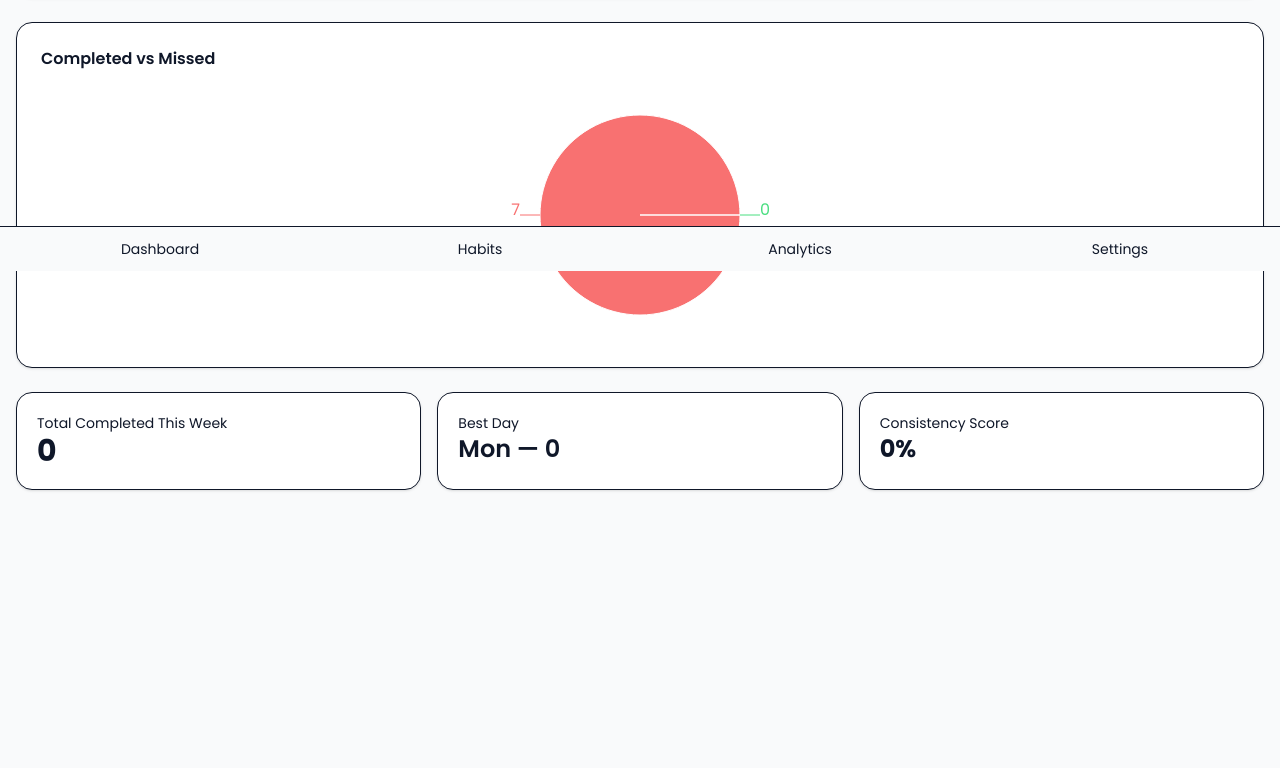
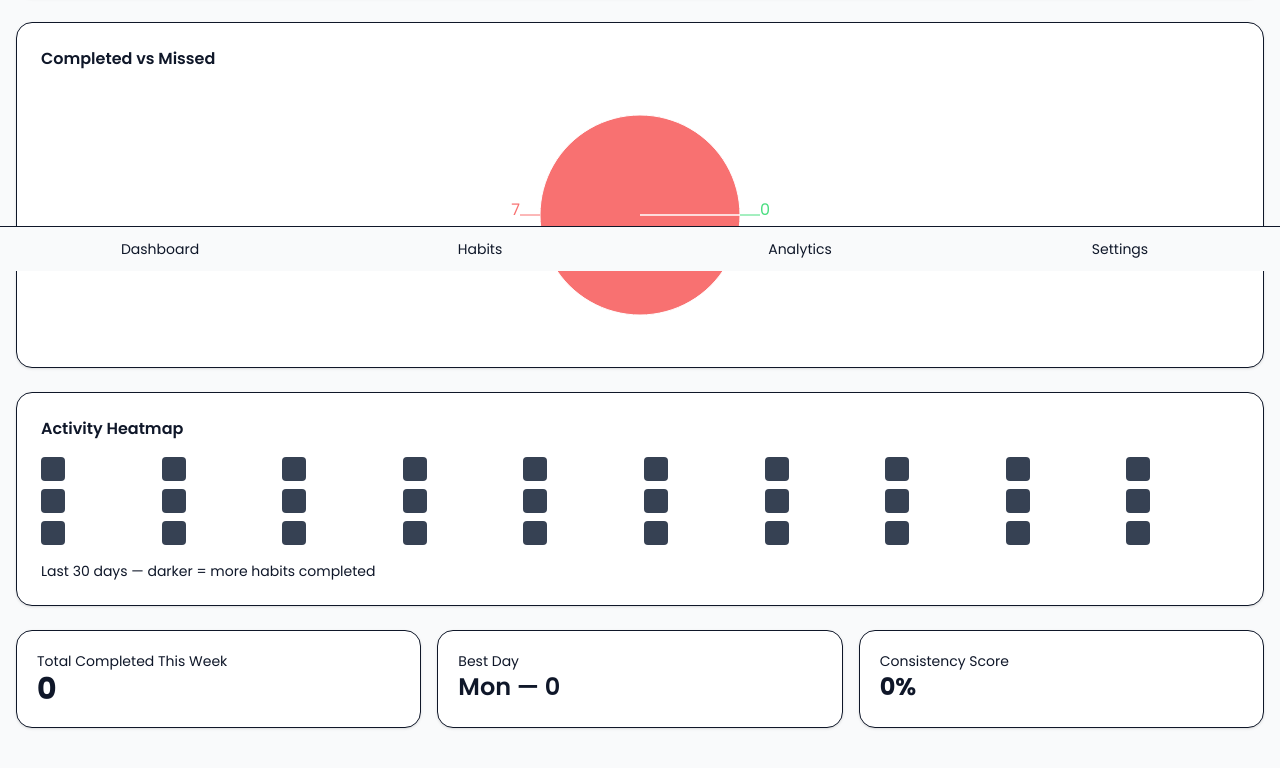
Before and after one commit to MohamedZaki599/Habit-Discipline-Tracker, a React (Vite) app: page /analytics in a window 1280 px wide. Shown: the part 529-1297 px from the top of the page. Before the commit the page ends 1099 px from the top, so only its background shows below. Built offline with nearby package versions, Linux system fonts and the light colour scheme.

Commit message:
feat(analytics): added 30-day activity heatmap visualization

```diff
--- /dev/null
+++ b/src/components/Heatmap.tsx
@@ -0,0 +1,50 @@
+import { useHabits } from "@/context/HabitContext"
+
+export default function Heatmap() {
+	const { logs } = useHabits()
+
+	// last 30 days
+	const days = Array.from({ length: 30 })
+		.map((_, i) => {
+			const d = new Date()
+			d.setDate(d.getDate() - i)
+			return d.toISOString().split("T")[0]
+		})
+		.reverse()
+
+	const data = days.map((date) => {
+		const count = logs.filter((l) => l.date === date).length
+		return { date, count }
+	})
+
+	const getColor = (value: number) => {
+		if (value === 0) return "bg-gray-700"
+		if (value === 1) return "bg-green-300"
+		if (value === 2) return "bg-green-500"
+		if (value >= 3) return "bg-green-700"
+	}
+
+	return (
+		<div
+			className="rounded-2xl border bg-[hsl(var(--card))]
+    shadow-sm p-6 space-y-4"
+		>
+			<h4 className="font-semibold">Activity Heatmap</h4>
+
+			<div className="grid grid-cols-10 gap-2">
+				{data.map((d, i) => (
+					<div
+						key={i}
+						title={`${d.date} — ${d.count} completed`}
+						className={`w-6 h-6 rounded ${getColor(d.count!)}
+            transition hover:scale-110`}
+					/>
+				))}
+			</div>
+
+			<p className="text-muted-foreground text-sm">
+				Last 30 days — darker = more habits completed
+			</p>
+		</div>
+	)
+}
--- a/src/pages/Analytics.tsx
+++ b/src/pages/Analytics.tsx
@@ -1,4 +1,5 @@
 import { useHabits } from "@/context/HabitContext"
+import Heatmap from "@/components/Heatmap"
 import {
 	BarChart,
 	Bar,
@@ -113,6 +114,10 @@ export default function Analytics() {
 				</div>
 			</div>
 
+			{/* Heatmap */}
+			<Heatmap />
+
+
 			{/* Stat Cards */}
 
 			<div className="grid grid-cols-1 sm:grid-cols-3 gap-4">
```
